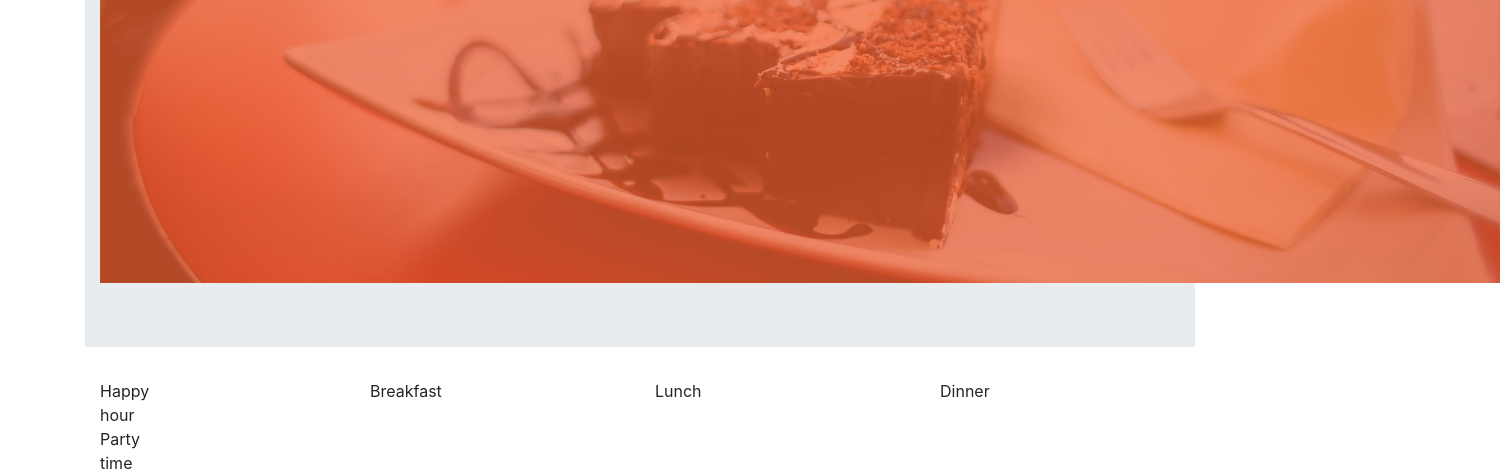
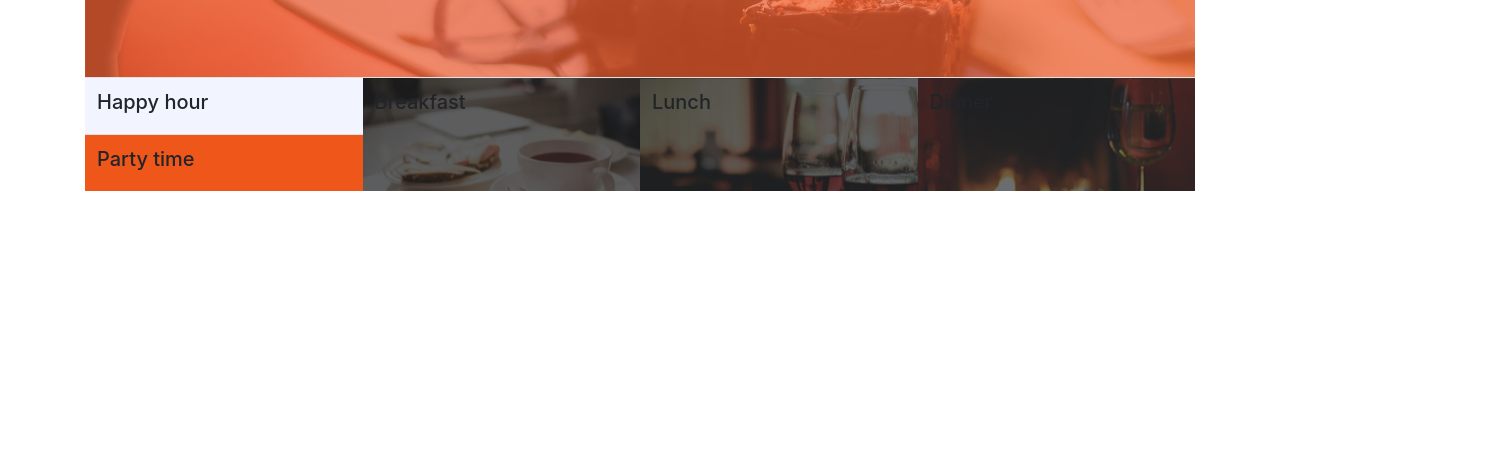
Before and after one commit to mburungo/Mama-Anita, a plain HTML site: page index.html in a window 1280 px wide. Shown: the part 417-892 px from the top of the page, 1500 px wide, since content can reach past the window. After the commit the page ends 800 px from the top, so only its background shows below. Drawn offline with Linux system fonts and the light colour scheme; files whose address does not match are found by name.

Commit message:
happy hour and party time rows with images for breakfast lunch and dinner

```diff
--- a/css/styles.css
+++ b/css/styles.css
@@ -1,3 +1,25 @@
-div.image{
-  content:url(/home/muhoro/Documents/mama-anita/images/backgrounds/landing.jpg);
+.jumbotron{
+  background-image: url(../images/backgrounds/landing.jpg);
+  margin-bottom: 0
 }
+td {
+  width: 277.5px;
+}
+.break{
+  background-image: url(../images/foodtop/breakfast.jpg);
+}
+.lunch {
+  background-image: url(../images/foodtop/lunch.jpg);
+}
+.dinner {
+  background-image: url(../images/foodtop/dinner.jpg);
+}
+.table {
+  margin-top: 0
+}
+.happy {
+  background-color: #F2F4FF;
+}
+.party {
+  background-color: #EF561A
+}
--- a/index.html
+++ b/index.html
@@ -20,15 +20,29 @@
         </div>
       </div>
         <div class="container">
-      <div class="row">
-        <div class="col-md-3">
-          <div class="col-md-3">Happy hour</div>
-          <div class="w-100"></div>
-            <div class="col-md-3">Party time</div>
-        </div>
-          <div class="col-md-3">Breakfast</div>
-            <div class="col-md-3">Lunch</div>
-              <div class="col-md-3">Dinner</div>
-
+          <div class="table">
+            <table>
+              <tr>
+                <td class="happy">
+                  <h5>Happy hour</h5>
+                </td>
+                <td rowspan="2" class="break">
+                  <h5>Breakfast</h5>
+                </td>
+                <td rowspan="2" class="lunch">
+                  <h5>Lunch</h5>
+                </td>
+                <td rowspan="2" class="dinner">
+                  <h5>Dinner</h5>
+                </td>
+              </tr>
+              <tr>
+                <td class="party">
+                  <h5>Party time</h5>
+                </td>
+              </tr>
+            </table>
           </div>
         </div>
+  </body>
+</html>
```
Lines whose indentation alone changed are shown as unchanged.
